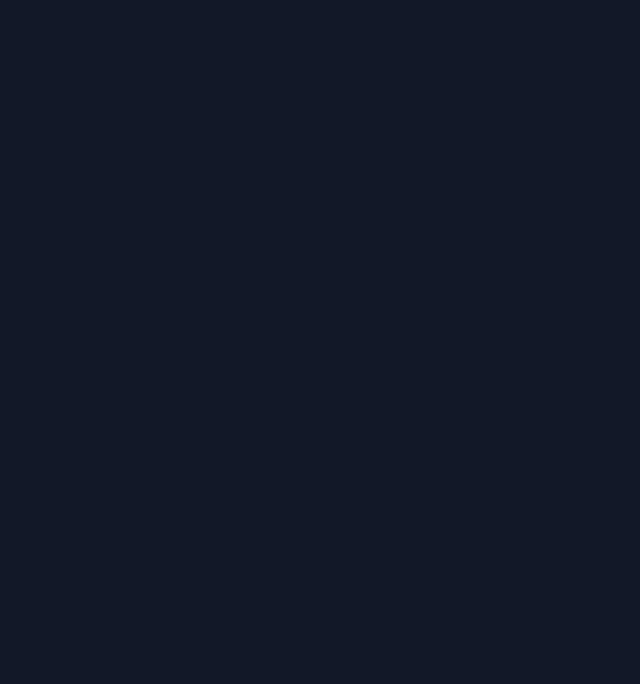
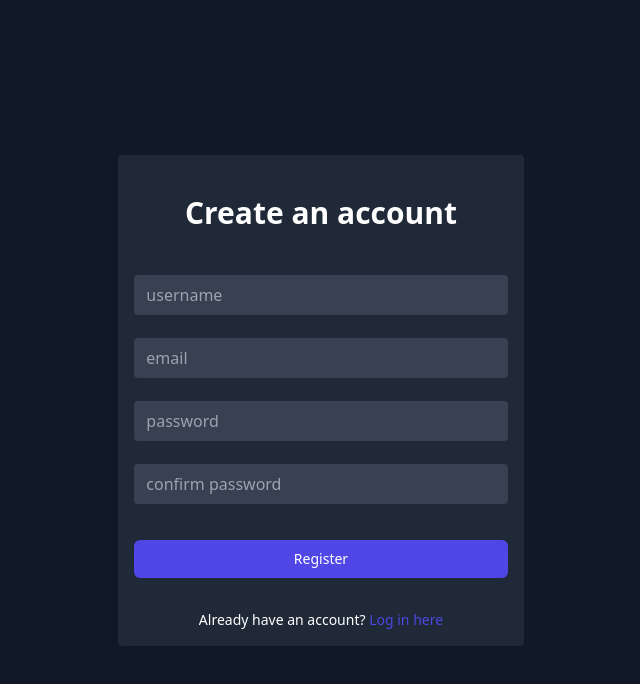
Before and after one commit to Ayushithakre12/Task_Management, a React (Create React App) app: page /Register in a window 1280 px wide. Before the commit this address had no page. Shown: the top 684 px of the page, without its empty margins (319-959 px from the left). Built offline with nearby package versions, Linux system fonts and the light colour scheme.

Commit message:
login and signup page add

```diff
--- a/src/App.js
+++ b/src/App.js
@@ -2,15 +2,17 @@ import React from 'react'
 import {  BrowserRouter as Router,  Routes,  Route} from "react-router-dom";
 import Home from './pages/Home'
 import Login from './pages/Login'
+import Register from './pages/Register';
 
 const App = () => {
   return (
-    <div className='bg-gray-900 text-white h-screen p-2'>
+    <div className='bg-gray-900 text-white h-screen'>
       <Router>
         <Routes>
           <Route exact path="/" element={<Home/>}>
           </Route>
-          <Route path="/Login" element={Login}></Route>
+          <Route path="/Login" element={<Login />} />
+          <Route path="/Register" element={<Register />} />
         </Routes>
       </Router>
 
--- a/src/pages/Login.jsx
+++ b/src/pages/Login.jsx
@@ -0,0 +1,38 @@
+import React from 'react'
+
+const Login = () => {
+    return (
+        <div className='h-[98vh] flex items-center justify-center'>
+            <div className='p-4 w-2/6 rounded bg-gray-800'>
+                <div className='text-2xl font-bold text-center'>Welcome</div>
+                <input
+                    type='username'
+                    placeholder='ayushi12'
+                    className='bg-gray-700 px-3 py-2 my-3 w-full rounded'
+                    name='username'
+                />
+                <input
+                    type='password'
+                    placeholder='password'
+                    className='bg-gray-700 px-3 py-2 my-3 w-full rounded'
+                    name='password'
+                />
+                <div className='flex items-center justify-center py-2'>
+                    <button className="group relative w-full flex justify-center py-2 px-4 border border-transparent text-sm font-medium rounded-md text-white bg-indigo-600 hover:bg-indigo-700 focus:outline-none focus:ring-2 focus:ring-offset-2 focus:ring-indigo-500">
+                        Login
+                    </button>
+                </div>
+                <div className="text-sm text-white py-2">
+                    <a href='#' className="text-indigo-400 hover:text-indigo-500 font-semibold text-large mr-10 text-left"> Forget Password </a>
+                    <p className="font-medium inline-block text-right text-large mr-10"> Don't have an account? </p>
+                    <a href="#" className="text-indigo-400 hover:text-indigo-500 font-semibold text-large text-right"> Register  Here </a>
+                </div>
+
+
+
+            </div>
+        </div>
+    )
+}
+
+export default Login
--- /dev/null
+++ b/src/pages/Register.jsx
@@ -0,0 +1,71 @@
+// Register.jsx
+
+import React from 'react';
+
+const Register = () => {
+    return (
+        <div className="min-h-screen flex items-center justify-center bg-gray-900 py-12 px-4 sm:px-6 lg:px-8">
+            <div className='p-4 w-2/6 rounded bg-gray-800'>
+                <div className="max-w-md w-full space-y-8">
+                    <div>
+                        <h2 className="mt-6 text-center text-3xl font-extrabold text-white">Create an account</h2>
+                    </div>
+                    <form className="mt-8 space-y-6">
+                        <input type="hidden" name="remember" defaultValue="true" />
+                        <div className="rounded-md shadow-sm -space-y-px">
+                            <div>
+                                <label htmlFor="username" className="sr-only">Username</label>
+                                <input
+                                    type='username'
+                                    placeholder='username'
+                                    className='bg-gray-700 px-3 py-2 my-3 w-full rounded'
+                                    name='username'
+                                    required
+                                />
+                            </div>
+                            <div>
+                                <label htmlFor="email" className="sr-only">Email address</label>
+                                <input
+                                    type='email'
+                                    placeholder='email'
+                                    className='bg-gray-700 px-3 py-2 my-3 w-full rounded'
+                                    name='xyz@abc.com'
+                                    required
+                                />
+                            </div>
+                            <div>
+                                <label htmlFor="password" className="sr-only">Password</label>
+                                <input
+                                    type='password'
+                                    placeholder='password'
+                                    className='bg-gray-700 px-3 py-2 my-3 w-full rounded'
+                                    name='password'
+                                />
+                            </div>
+                            <div>
+                                <label htmlFor="confirmPassword" className="sr-only">Confirm Password</label>
+                                <input
+                                    type='confirm password'
+                                    placeholder='confirm password'
+                                    className='bg-gray-700 px-3 py-2 my-3 w-full rounded'
+                                    name='confirm password'
+                                />
+                            </div>
+                        </div>
+
+                        <div>
+                            <button type="submit" className="group relative w-full flex justify-center py-2 px-4 border border-transparent text-sm font-medium rounded-md text-white bg-indigo-600 hover:bg-indigo-700 focus:outline-none focus:ring-2 focus:ring-offset-2 focus:ring-indigo-500">
+                                Register
+                            </button>
+                        </div>
+                    </form>
+                    <div className="text-sm text-center">
+                        <p className="font-medium text-white">Already have an account? <a href="#" className="text-indigo-600 hover:text-indigo-500">Log in here</a></p>
+                    </div>
+                </div>
+            </div>
+        </div>
+    );
+};
+
+export default Register;
```
